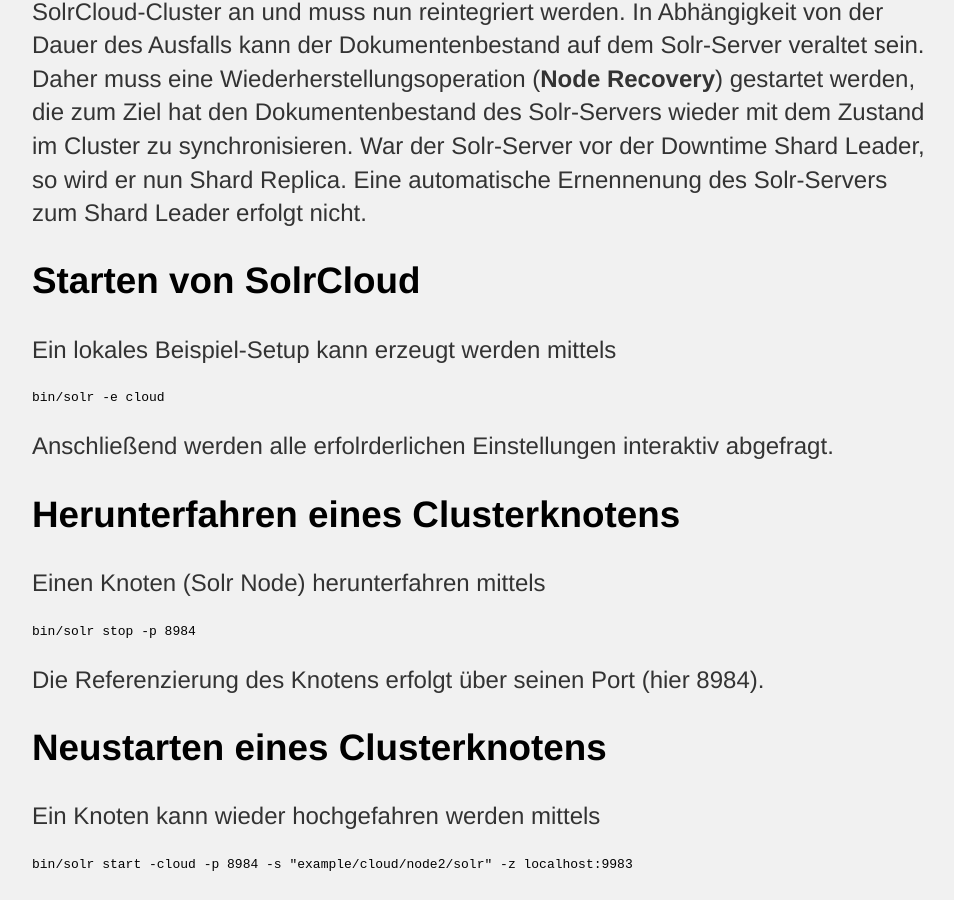
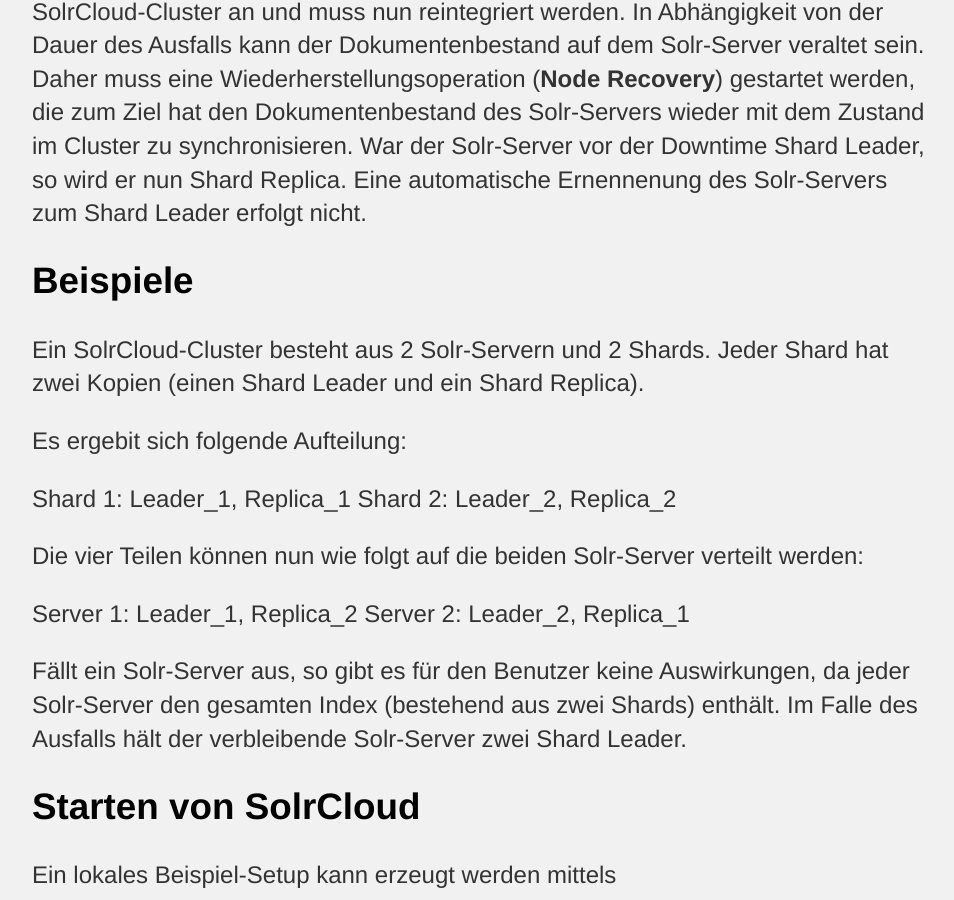
Before and after one commit to saschaszott/saschaszott.github.io, a Jekyll site: the page built from _posts/2017-06-18-solrclound.md, in a window 1280 px wide and 900 px high, scrolled down 2321 px. Shown: the whole window, without its empty margins (160-1114 px from the left). Built offline with Jekyll 4.4.1, drawn with Linux system fonts in a browser that asks for light colours.

Commit message:
Update 2017-06-18-solrclound.md

```diff
--- a/_posts/2017-06-18-solrclound.md
+++ b/_posts/2017-06-18-solrclound.md
@@ -28,6 +28,22 @@ Eine Suchanfrage gegen das SolrCloud-Cluster wird nun beantwortet, indem ein Bro
 Fällt nun ein Solr-Server aus, so kann es passieren, dass auf dem ausgefallenen Solr-Server ein Shard Leader existierte. Für jeden Shard muss im SolrCloud-Cluster ein Leader existieren. Daher muss in diesem Fall ein neuer Leader bestimmt werden. Dazu wird aus den Shard Replicas ein Solr-Server ausgewählt (**Shard Leader Election**). Dieser wird neuer Shard Leader.
 
 Wird der ausgefallene Solr-Server wieder hochgefahren, so meldet er sich im SolrCloud-Cluster an und muss nun reintegriert werden. In Abhängigkeit von der Dauer des Ausfalls kann der Dokumentenbestand auf dem Solr-Server veraltet sein. Daher muss eine Wiederherstellungsoperation (**Node Recovery**) gestartet werden, die zum Ziel hat den Dokumentenbestand des Solr-Servers wieder mit dem Zustand im Cluster zu synchronisieren. War der Solr-Server vor der Downtime Shard Leader, so wird er nun Shard Replica. Eine automatische Ernennenung des Solr-Servers zum Shard Leader erfolgt nicht.
+
+## Beispiele
+
+Ein SolrCloud-Cluster besteht aus 2 Solr-Servern und 2 Shards. Jeder Shard hat zwei Kopien (einen Shard Leader und ein Shard Replica).
+
+Es ergebit sich folgende Aufteilung:
+
+Shard 1: Leader_1, Replica_1
+Shard 2: Leader_2, Replica_2
+
+Die vier Teilen können nun wie folgt auf die beiden Solr-Server verteilt werden:
+
+Server 1: Leader_1, Replica_2
+Server 2: Leader_2, Replica_1
+
+Fällt ein Solr-Server aus, so gibt es für den Benutzer keine Auswirkungen, da jeder Solr-Server den gesamten Index (bestehend aus zwei Shards) enthält. Im Falle des Ausfalls hält der verbleibende Solr-Server zwei Shard Leader.
 
 ## Starten von SolrCloud
 
```
